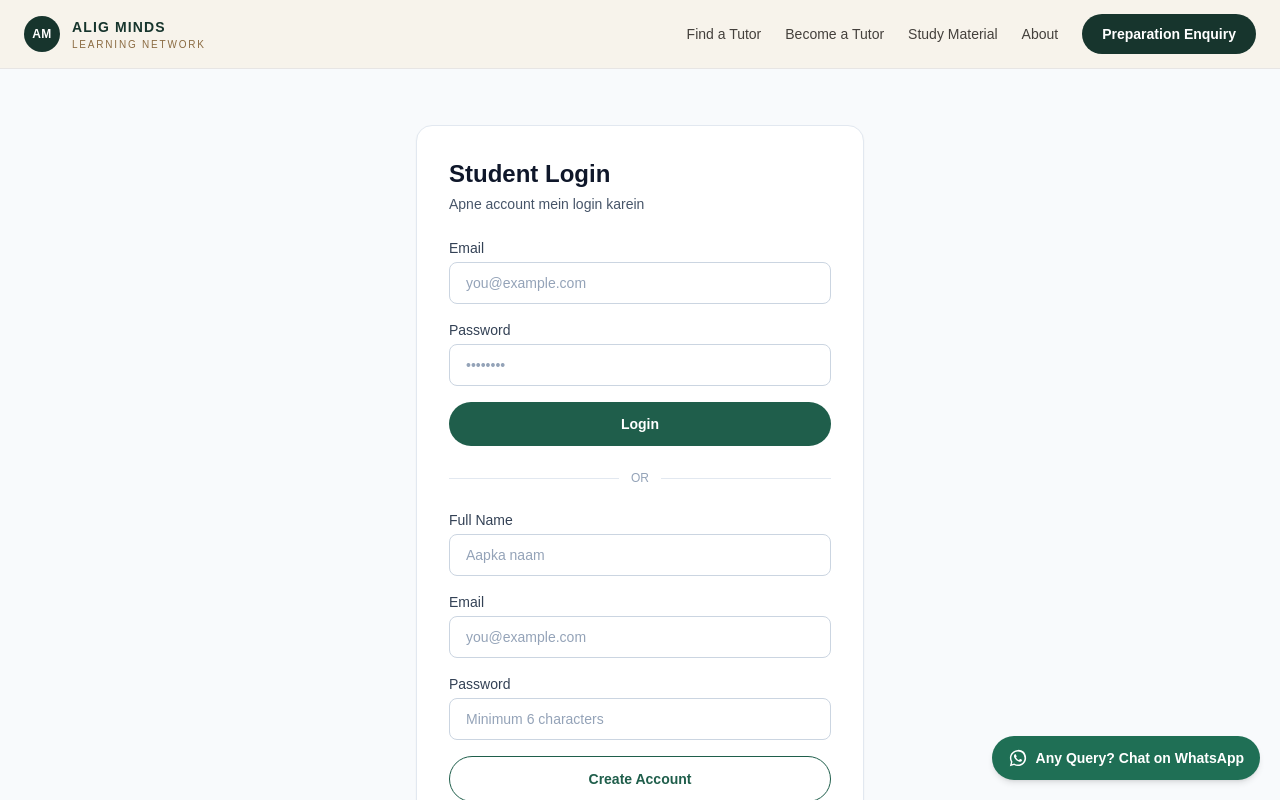
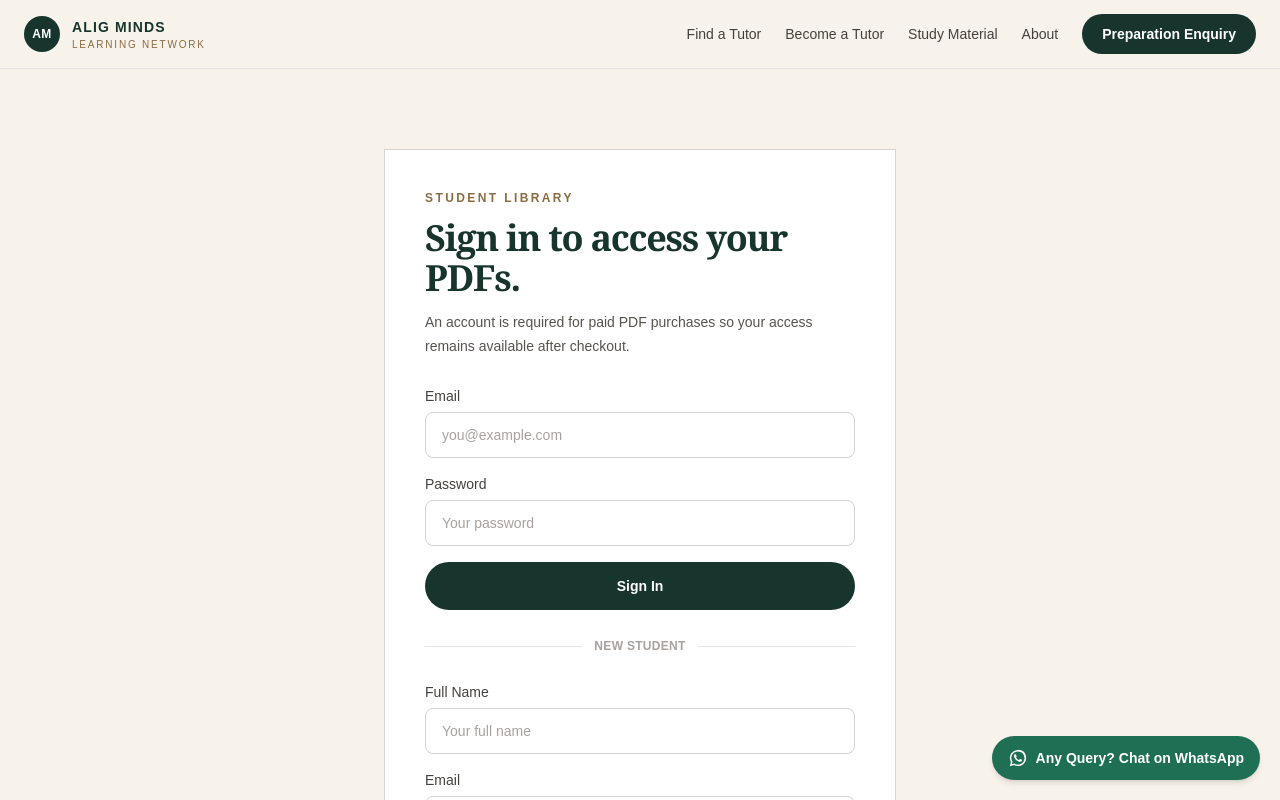
Before and after one commit to Samadsaifi14/course-website-, a Next.js app: page /login in a window 1280 px wide. Shown: the top 800 px of the page. Built offline with nearby package versions, Linux system fonts and the light colour scheme.

Commit message:
Turn login into English student library access

```diff
--- a/app/login/page.tsx
+++ b/app/login/page.tsx
@@ -3,97 +3,37 @@ import Link from "next/link";
 import { Container } from "@/components/ui";
 import { signIn, signUp } from "@/lib/actions";
 
-export const metadata: Metadata = {
-  title: "Login",
-};
+export const metadata: Metadata = { title: "Student Library Login" };
+const inputBase = "w-full rounded-lg border border-stone-300 bg-white px-4 py-3 text-sm text-stone-900 placeholder-stone-400 outline-none focus:border-[#397662] focus:ring-2 focus:ring-[#bad4c8]";
 
-const inputBase =
-  "w-full rounded-lg border border-slate-300 px-4 py-2.5 text-sm text-slate-900 placeholder-slate-400 focus:border-brand-500 focus:outline-none focus:ring-2 focus:ring-brand-200";
+export default function LoginPage({ searchParams }: { searchParams: { error?: string; message?: string; next?: string } }) {
+  const next = searchParams.next && searchParams.next.startsWith("/") && !searchParams.next.startsWith("//") ? searchParams.next : "/dashboard";
+  return (
+    <section className="bg-[#f7f3ea] py-14 sm:py-20">
+      <Container>
+        <div className="mx-auto max-w-lg border border-stone-300 bg-white p-7 sm:p-10">
+          <p className="text-xs font-bold uppercase tracking-[0.2em] text-[#8b6b42]">Student Library</p>
+          <h1 className="mt-3 font-serif text-4xl font-semibold tracking-[-0.035em] text-[#17352d]">Sign in to access your PDFs.</h1>
+          <p className="mt-3 text-sm leading-6 text-stone-600">An account is required for paid PDF purchases so your access remains available after checkout.</p>
+          {(searchParams.error || searchParams.message) && <div className={`mt-5 rounded-lg px-4 py-3 text-sm ${searchParams.error ? "bg-red-50 text-red-700" : "bg-[#edf4f0] text-[#17352d]"}`}>{searchParams.error || searchParams.message}</div>}
 
-export default async function LoginPage({
-  searchParams,
-}: {
-  searchParams: { error?: string; message?: string };
-}) {
-  const error = searchParams.error;
-  const message = searchParams.message;
+          <form action={signIn} className="mt-7 space-y-4">
+            <input type="hidden" name="next" value={next} />
+            <div><label className="mb-1.5 block text-sm font-medium text-stone-700">Email</label><input name="email" type="email" required className={inputBase} placeholder="you@example.com" /></div>
+            <div><label className="mb-1.5 block text-sm font-medium text-stone-700">Password</label><input name="password" type="password" required className={inputBase} placeholder="Your password" /></div>
+            <button type="submit" className="w-full rounded-full bg-[#17352d] px-6 py-3.5 text-sm font-semibold text-white hover:bg-[#24493f]">Sign In</button>
+          </form>
 
-  return (
-    <section className="bg-slate-50 py-14">
-      <Container>
-        <div className="mx-auto max-w-md">
-          <div className="rounded-2xl border border-slate-200 bg-white p-8 shadow-sm">
-            <h1 className="text-2xl font-extrabold text-slate-900">Student Login</h1>
-            <p className="mt-1 text-sm text-slate-600">Apne account mein login karein</p>
+          <div className="my-7 flex items-center gap-3 text-xs font-semibold uppercase tracking-wide text-stone-400"><div className="h-px flex-1 bg-stone-200" />New student<div className="h-px flex-1 bg-stone-200" /></div>
 
-            {(error || message) && (
-              <div
-                className={`mt-4 rounded-lg px-4 py-2 text-sm ${
-                  error ? "bg-red-50 text-red-700" : "bg-blue-50 text-blue-700"
-                }`}
-              >
-                {error || message}
-              </div>
-            )}
-
-            <form action={signIn} className="mt-6 space-y-4">
-              <div>
-                <label className="mb-1 block text-sm font-medium text-slate-700">Email</label>
-                <input name="email" type="email" required className={inputBase} placeholder="you@example.com" />
-              </div>
-              <div>
-                <label className="mb-1 block text-sm font-medium text-slate-700">Password</label>
-                <input name="password" type="password" required className={inputBase} placeholder="••••••••" />
-              </div>
-              <button
-                type="submit"
-                className="w-full rounded-full bg-brand-600 px-6 py-3 text-sm font-semibold text-white hover:bg-brand-700"
-              >
-                Login
-              </button>
-            </form>
-
-            <div className="my-6 flex items-center gap-3 text-xs text-slate-400">
-              <div className="h-px flex-1 bg-slate-200" />
-              OR
-              <div className="h-px flex-1 bg-slate-200" />
-            </div>
-
-            <form action={signUp} className="space-y-4">
-              <div>
-                <label className="mb-1 block text-sm font-medium text-slate-700">Full Name</label>
-                <input name="name" className={inputBase} placeholder="Aapka naam" />
-              </div>
-              <div>
-                <label className="mb-1 block text-sm font-medium text-slate-700">Email</label>
-                <input name="email" type="email" required className={inputBase} placeholder="you@example.com" />
-              </div>
-              <div>
-                <label className="mb-1 block text-sm font-medium text-slate-700">Password</label>
-                <input
-                  name="password"
-                  type="password"
-                  required
-                  minLength={6}
-                  className={inputBase}
-                  placeholder="Minimum 6 characters"
-                />
-              </div>
-              <button
-                type="submit"
-                className="w-full rounded-full border border-brand-600 px-6 py-3 text-sm font-semibold text-brand-600 hover:bg-brand-50"
-              >
-                Create Account
-              </button>
-            </form>
-          </div>
-
-          <p className="mt-4 text-center text-xs text-slate-500">
-            Tutor banne ke liye form bharein —{" "}
-            <Link href="/become-a-tutor" className="text-brand-600 hover:underline">
-              Become a Tutor
-            </Link>
-          </p>
+          <form action={signUp} className="space-y-4">
+            <input type="hidden" name="next" value={next} />
+            <div><label className="mb-1.5 block text-sm font-medium text-stone-700">Full Name</label><input name="name" required className={inputBase} placeholder="Your full name" /></div>
+            <div><label className="mb-1.5 block text-sm font-medium text-stone-700">Email</label><input name="email" type="email" required className={inputBase} placeholder="you@example.com" /></div>
+            <div><label className="mb-1.5 block text-sm font-medium text-stone-700">Password</label><input name="password" type="password" required minLength={6} className={inputBase} placeholder="Minimum 6 characters" /></div>
+            <button type="submit" className="w-full rounded-full border border-[#17352d] px-6 py-3.5 text-sm font-semibold text-[#17352d] hover:bg-[#edf4f0]">Create Student Account</button>
+          </form>
+          <p className="mt-7 border-t border-stone-200 pt-6 text-center text-xs text-stone-500">Want to join the teaching network? <Link href="/become-a-tutor" className="font-semibold text-[#17352d] underline">Become a Tutor</Link></p>
         </div>
       </Container>
     </section>
```
